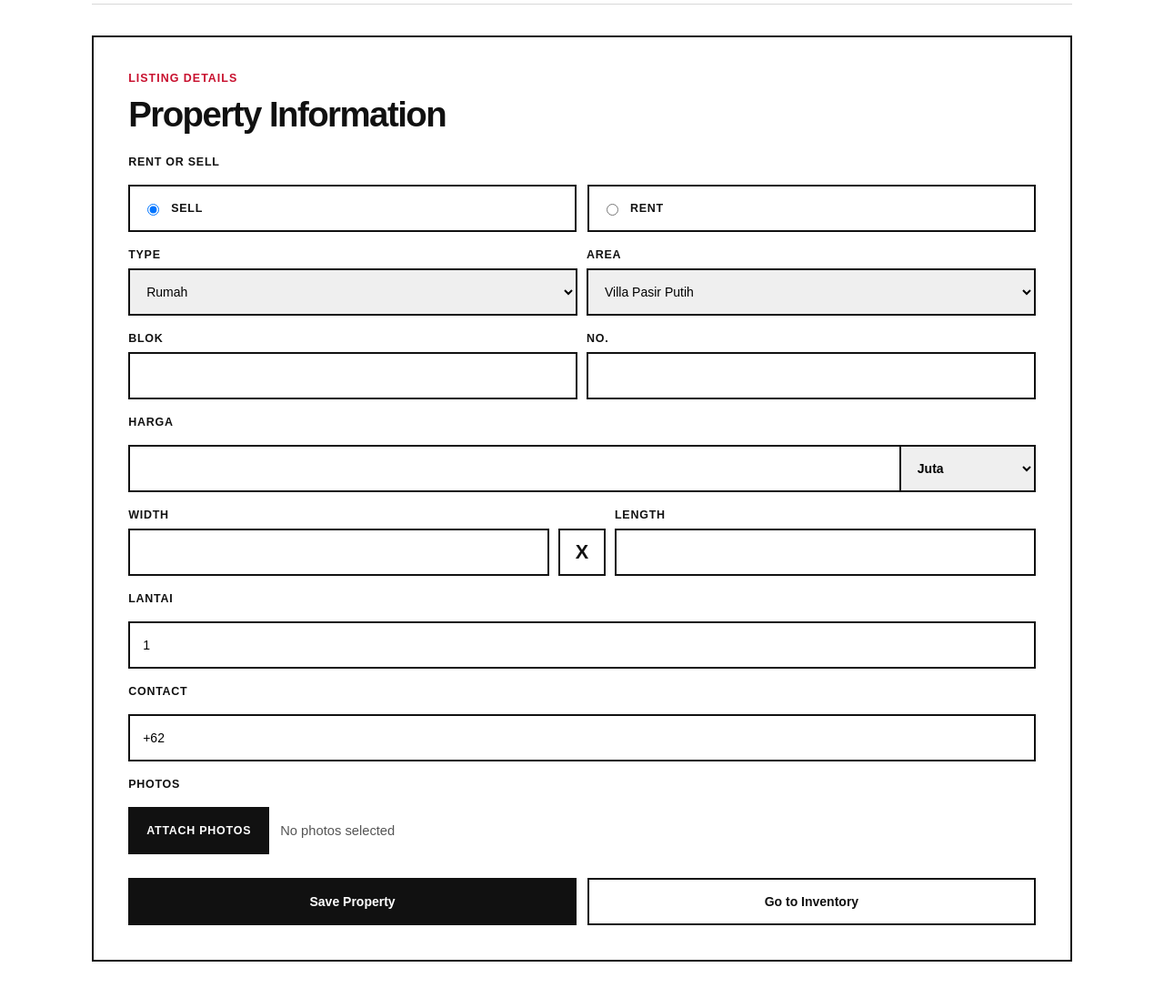
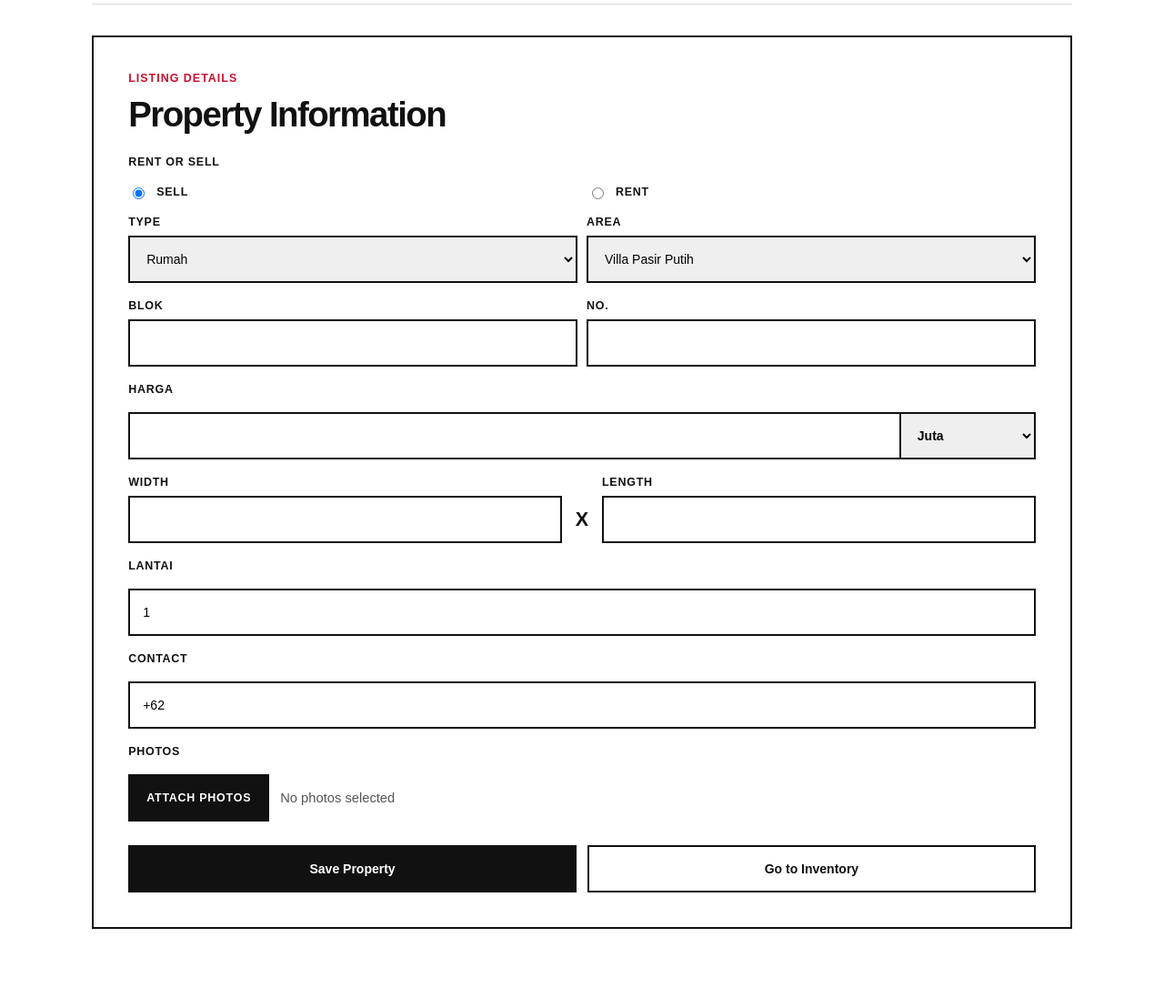
Before and after one commit to felichn/iconproperty, a Django app: page /properties/add/ in a window 1280 px wide. Shown: the part 398-1495 px from the top of the page at 91% size. After the commit the page ends 1419 px from the top, so only its background shows below. Run offline with Django 5.2, Linux system fonts and the light colour scheme; some libraries are stand-ins or nearby versions.

Commit message:
Remove boxed radio and separator styling
Co-authored-by: felichn <felichn@users.noreply.github.com>

```diff
--- a/inventory/static/inventory/styles.css
+++ b/inventory/static/inventory/styles.css
@@ -301,14 +301,13 @@ button:disabled {
 
 .add-property-page .measurement-separator {
   align-items: center;
-  border: 2px solid var(--color-ink);
   display: inline-flex;
   font-size: 1.35rem;
   font-weight: 800;
   height: 52px;
   justify-content: center;
   line-height: 1;
-  min-width: 52px;
+  min-width: 24px;
   text-transform: uppercase;
 }
 
@@ -379,13 +378,12 @@ button:disabled {
 
 .add-property-page .mode-option {
   align-items: center;
-  border: 2px solid var(--color-ink);
   cursor: pointer;
   display: flex;
   gap: 10px;
   margin: 0;
-  min-height: 52px;
-  padding: 12px 14px;
+  min-height: auto;
+  padding: 0;
 }
 
 .add-property-page .mode-option input {
@@ -447,7 +445,7 @@ button:disabled {
   }
 
   .add-property-page .measurement-separator {
-    width: 52px;
+    width: 24px;
   }
 }
 
```
